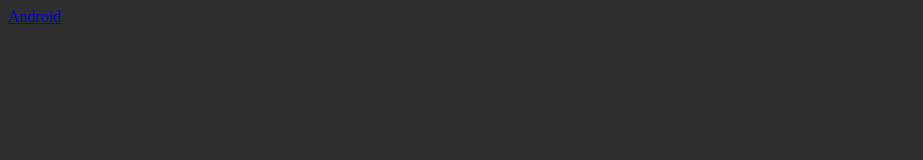
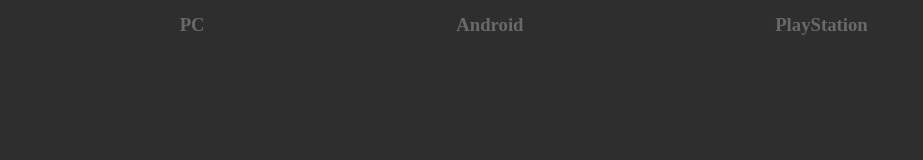
Before and after one commit to Syvokin/-, a plain HTML site: page game/index.html in a window 1280 px wide. Shown: the whole page, without its empty margins (0-923 px from the left). Drawn offline with Linux system fonts and the light colour scheme.

Commit message:
Add files via upload

```diff
--- a/game/index.html
+++ b/game/index.html
@@ -38,11 +38,20 @@ li a:hover {
 </head>
 <body bgcolor="#2E2E2E">
 <ul>
+<h3>
+<li >
+<a target="content" href="pc.html">
+PC
+</a>
 
-<a target="content" href="a.html">
+<li>
+<a target="content" href="Android.html">
 Android
 </a>
-
+<li>
+<a target="content" href="PlayStation.html">
+PlayStation
+</a>
 
 
 </ul>
```
